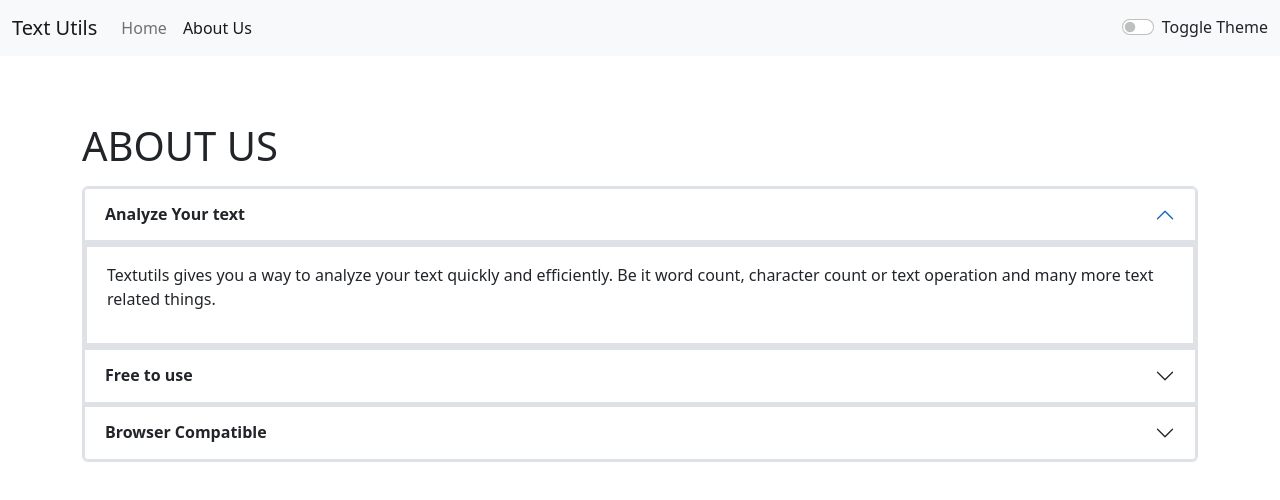
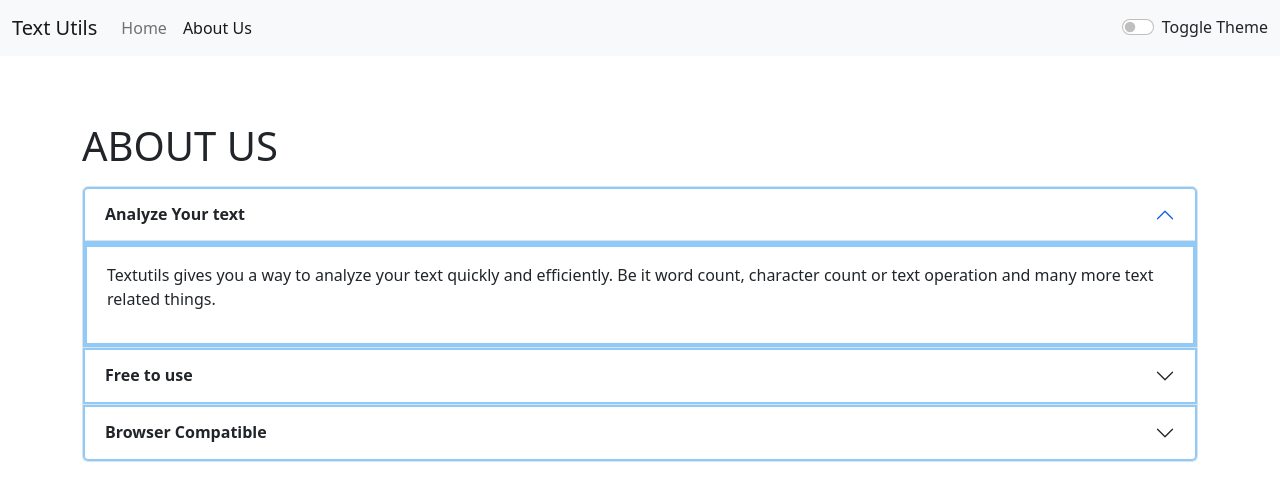
Before and after one commit to YOGENDRA-2801/REACT, a React (Create React App) app in the folder text-utils/: page /about in a window 1280 px wide. Shown: the top 500 px of the page. Built offline with nearby package versions, Linux system fonts and the light colour scheme.

Commit message:
Text Util Project

```diff
--- a/text-utils/src/App.js
+++ b/text-utils/src/App.js
@@ -18,7 +18,7 @@
   const [theme, setTheme] = useState("light");
 
   const colors = {
-    light: { bg: "#f8f9fa", textarea: "#ffffff", border: "#dee2e6" },
+    light: { bg: "#e3f2fd", textarea: "#ffffff", border: "#90caf9" },
     dark: { bg: "#212529", textarea: "#343a40", border: "#495057" }
   };
 
--- a/text-utils/src/Components/About.js
+++ b/text-utils/src/Components/About.js
@@ -4,9 +4,9 @@
 export default function About(props) {
 
   const myStyle = {
-    color: (props.mode==="light")?"#212529":"#f8f9fa",
+    color: (props.mode==="light")?"#212529":"#e3f2fd",
     backgroundColor: (props.mode==="light")?"#ffffff":"#343a40",
-    border: `2px solid ${(props.mode==="light")?"#dee2e6":"#495057"}`
+    border: `2px solid ${(props.mode==="light")?"#90caf9":"#495057"}`
   }
 
   /* const [myStyle, setMyStyle] = useState({
@@ -36,7 +36,7 @@
   return (
     <>
       <div className="accordion container my-3" id="accordionExample">
-      <h1 className="my-3" style={{color: (props.mode==="light")?"#212529":"#f8f9fa"}}>ABOUT US</h1>
+      <h1 className="my-3" style={{color: (props.mode==="light")?"#212529":"#e3f2fd"}}>ABOUT US</h1>
         <div className="accordion-item">
           <h2 className="accordion-header" id="headingOne">
             <button
```
